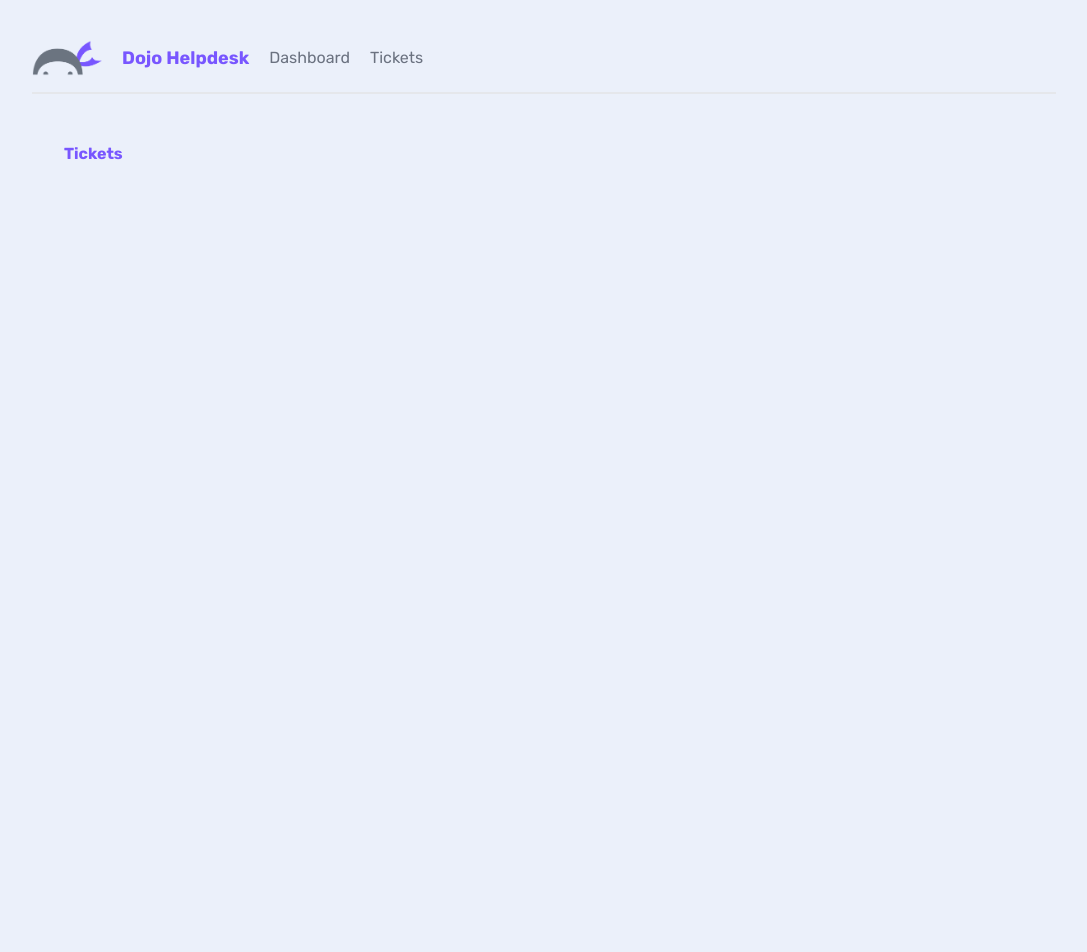
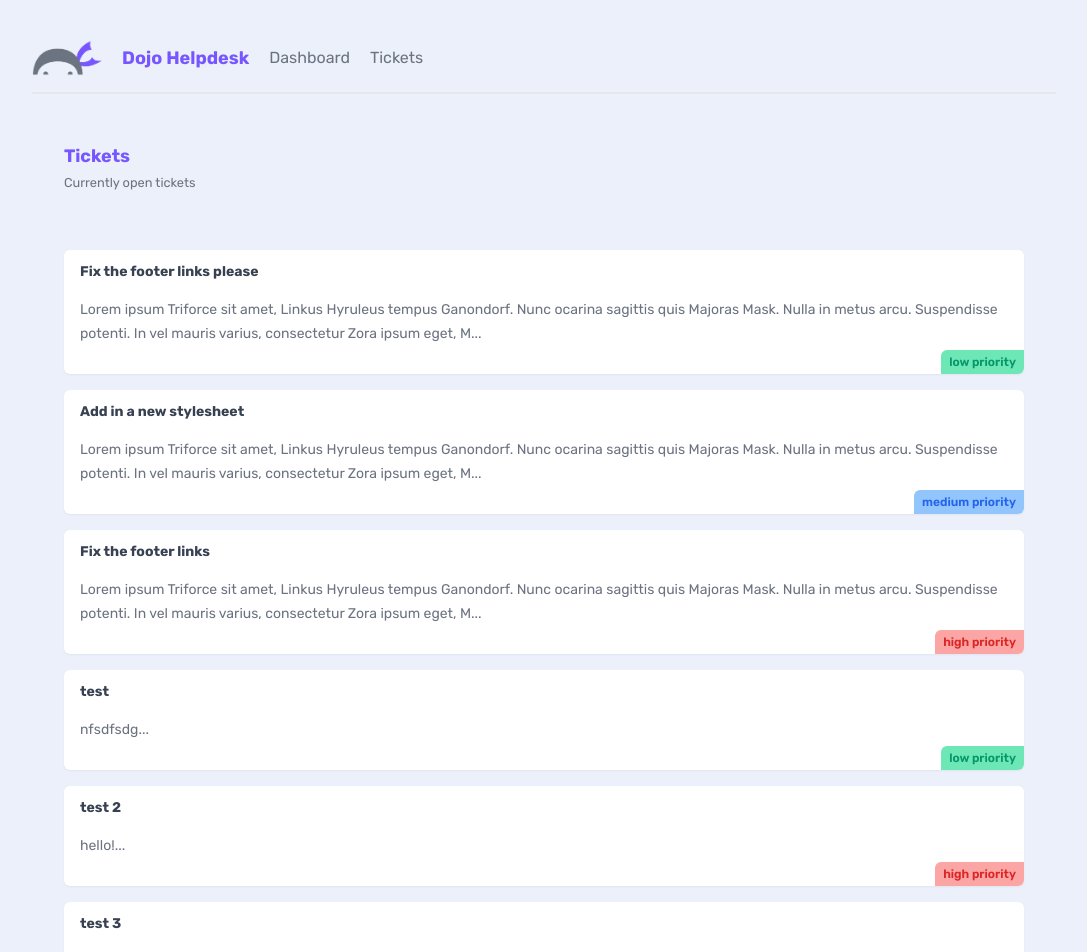
Before and after one commit to Dangereye/dojo-helpdesk, a Next.js app: page /tickets in a window 1280 px wide. Shown: the top 952 px of the page, without its empty margins (96-1183 px from the left). Before the commit the page ends 800 px from the top, so only its background shows below. Built offline with nearby package versions, Linux system fonts and the light colour scheme; data requests are answered from the project's data file.

Commit message:
Added data/db.json, & TicketList, updated tickets/page.

```diff
--- /dev/null
+++ b/app/tickets/TicketList.jsx
@@ -0,0 +1,28 @@
+async function getTickets() {
+  const res = await fetch('http://localhost:4000/tickets', {
+    next: {
+      revalidate: 0, // use 0 to opt out of using cache
+    },
+  });
+  return res.json();
+}
+
+export default async function TicketList() {
+  const tickets = await getTickets();
+  return (
+    <>
+      {tickets.map((ticket) => (
+        <div key={ticket.id} className='card my-5'>
+          <h3>{ticket.title}</h3>
+          <p>{ticket.body.slice(0, 200)}...</p>
+          <div className={`pill ${ticket.priority}`}>
+            {ticket.priority} priority
+          </div>
+        </div>
+      ))}
+      {tickets.length === 0 && (
+        <p className='text-center'>There are no open tickets, yay!</p>
+      )}
+    </>
+  );
+}
--- a/app/tickets/page.jsx
+++ b/app/tickets/page.jsx
@@ -1,7 +1,17 @@
+import TicketList from './TicketList';
+
 export default function Tickets() {
   return (
     <main>
-      <h2>Tickets</h2>
+      <nav>
+        <div>
+          <h2>Tickets</h2>
+          <p>
+            <small>Currently open tickets</small>
+          </p>
+        </div>
+      </nav>
+      <TicketList />
     </main>
   );
 }
--- /dev/null
+++ b/data/db.json
@@ -0,0 +1,46 @@
+{
+  "tickets": [
+    {
+      "id": "1",
+      "title": "Fix the footer links please",
+      "body": "Lorem ipsum Triforce sit amet, Linkus Hyruleus tempus Ganondorf. Nunc ocarina sagittis quis Majoras Mask. Nulla in metus arcu. Suspendisse potenti. In vel mauris varius, consectetur Zora ipsum eget, Master Sword porttitor urna. Fusce elementum urna elit, eget eleifend velit consectetur eget. Integer vel lobortis ipsum, vitae auctor Ocarina of Time. Donec sed urna dapibus, interdum magna a, eleifend magna. Curabitur tincidunt enim a neque volutpat. Phasellus auctor magna vel nunc pretium, ut volutpat justo tristique. Pellentesque cursus convallis mauris, in tempus enim tincidunt vitae.",
+      "priority": "low",
+      "user_email": "mario@netninja.dev"
+    },
+    {
+      "id": "2",
+      "title": "Add in a new stylesheet",
+      "body": "Lorem ipsum Triforce sit amet, Linkus Hyruleus tempus Ganondorf. Nunc ocarina sagittis quis Majoras Mask. Nulla in metus arcu. Suspendisse potenti. In vel mauris varius, consectetur Zora ipsum eget, Master Sword porttitor urna. Fusce elementum urna elit, eget eleifend velit consectetur eget. Integer vel lobortis ipsum, vitae auctor Ocarina of Time. Donec sed urna dapibus, interdum magna a, eleifend magna. Curabitur tincidunt enim a neque volutpat. Phasellus auctor magna vel nunc pretium, ut volutpat justo tristique. Pellentesque cursus convallis mauris, in tempus enim tincidunt vitae.",
+      "priority": "medium",
+      "user_email": "mario@netninja.dev"
+    },
+    {
+      "id": "3",
+      "title": "Fix the footer links",
+      "body": "Lorem ipsum Triforce sit amet, Linkus Hyruleus tempus Ganondorf. Nunc ocarina sagittis quis Majoras Mask. Nulla in metus arcu. Suspendisse potenti. In vel mauris varius, consectetur Zora ipsum eget, Master Sword porttitor urna. Fusce elementum urna elit, eget eleifend velit consectetur eget. Integer vel lobortis ipsum, vitae auctor Ocarina of Time. Donec sed urna dapibus, interdum magna a, eleifend magna. Curabitur tincidunt enim a neque volutpat. Phasellus auctor magna vel nunc pretium, ut volutpat justo tristique. Pellentesque cursus convallis mauris, in tempus enim tincidunt vitae.",
+      "priority": "high",
+      "user_email": "peach@netninja.dev"
+    },
+    {
+      "title": "test",
+      "body": "nfsdfsdg",
+      "priority": "low",
+      "user_email": "mario@netninja.dev",
+      "id": "Lz7hdAA"
+    },
+    {
+      "title": "test 2",
+      "body": "hello!",
+      "priority": "high",
+      "user_email": "mario@netninja.dev",
+      "id": "2xuC0U4"
+    },
+    {
+      "title": "test 3",
+      "body": "lksndgsd",
+      "priority": "high",
+      "user_email": "mario@netninja.dev",
+      "id": "4hJqpVD"
+    }
+  ]
+}
--- a/package.json
+++ b/package.json
@@ -6,7 +6,8 @@
     "dev": "next dev",
     "build": "next build",
     "start": "next start",
-    "lint": "next lint"
+    "lint": "next lint",
+    "server":"json-server --watch --port 4000 ./data/db.json"
   },
   "dependencies": {
     "autoprefixer": "10.4.15",
```
